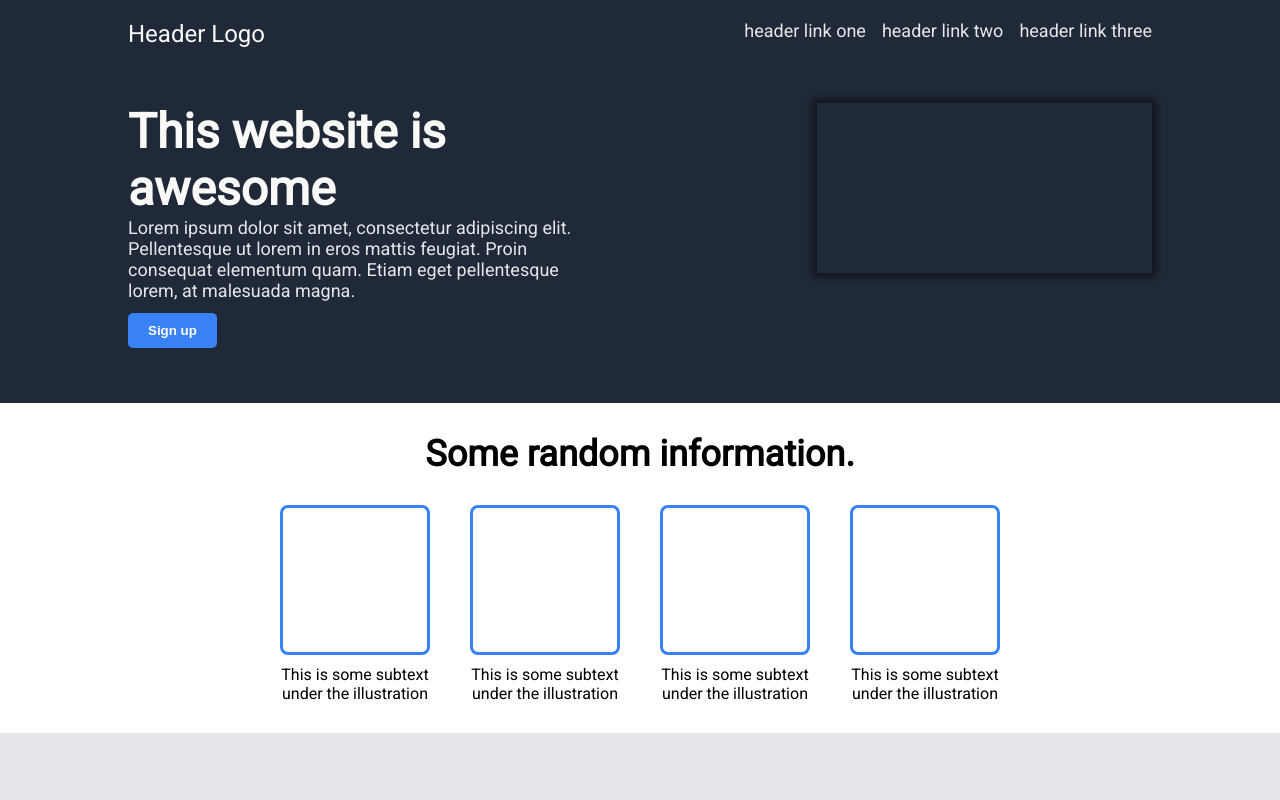
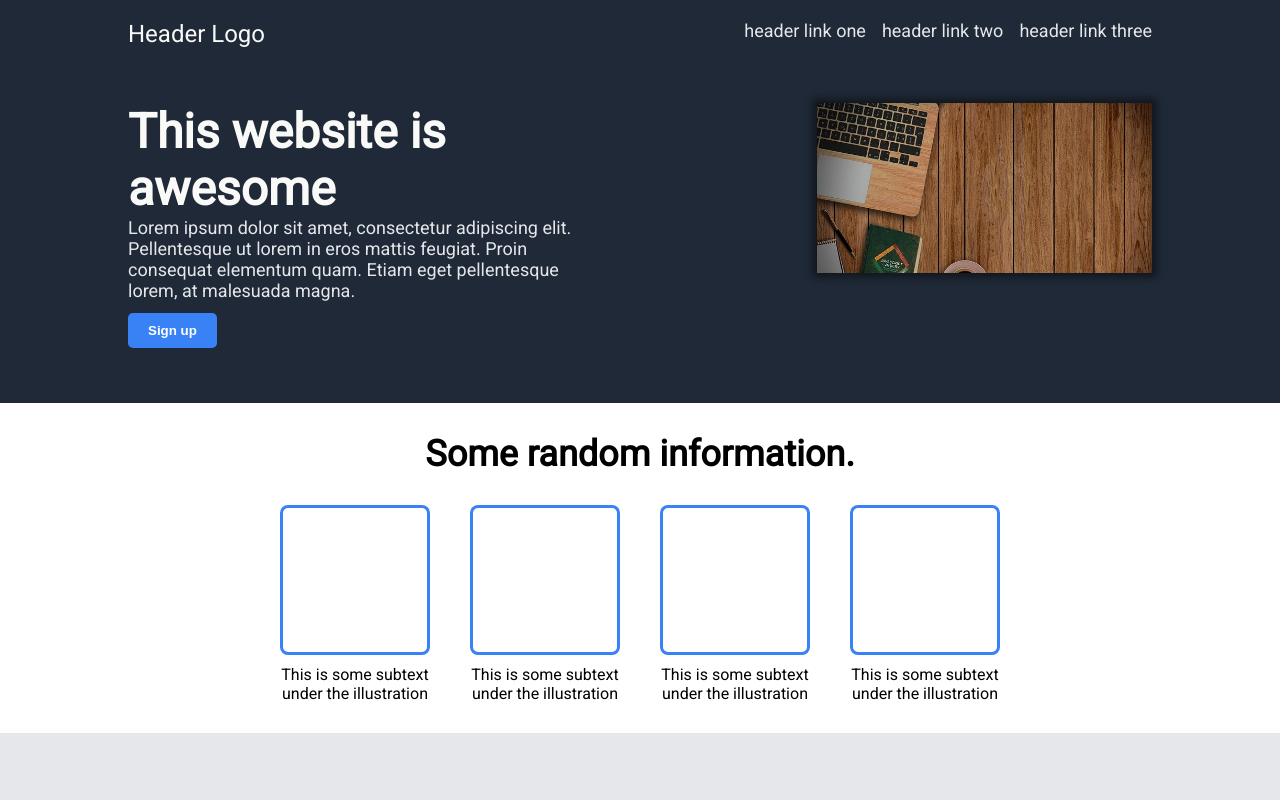
Before and after one commit to My-The-Odin-Project-projects/top-landing-page, a plain HTML site: page index.html in a window 1280 px wide. Shown: the top 800 px of the page. Drawn offline with Linux system fonts and the light colour scheme; the site is published under a folder, as on GitHub Pages, so addresses that start at the root find nothing.

Commit message:
Fix the background image url

```diff
--- a/styles/style.css
+++ b/styles/style.css
@@ -75,7 +75,7 @@ h1.title {
     flex-shrink: 0;
     width: 335px;
     height: 170px;
-    background-image: url('/assets/web-design-g19e4f336e_640.jpg');
+    background-image: url('../assets/web-design-g19e4f336e_640.jpg');
     background-size: cover;
     box-shadow: 0px 0px 8px 4px rgba(0, 0, 0, 0.5);
 }
```
